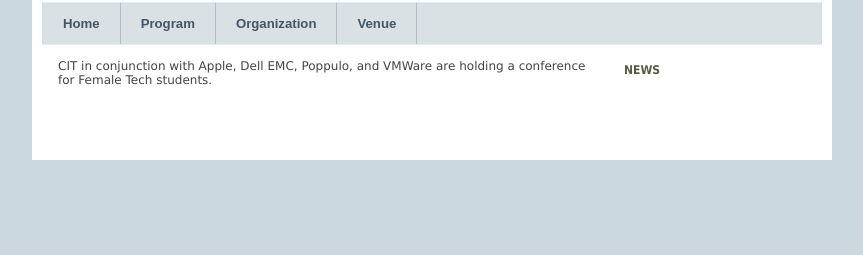
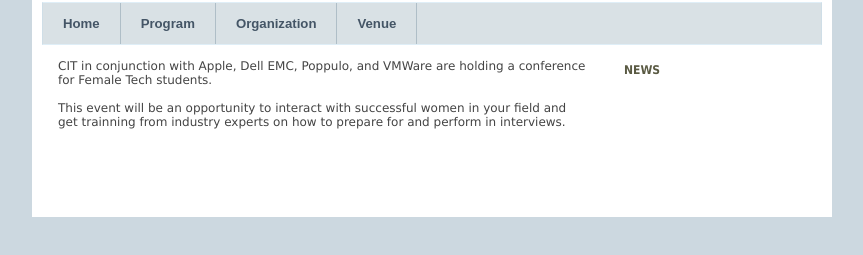
Before and after one commit to citadvance/citadvance.github.io, a plain HTML site: page index.html in a window 1280 px wide. Shown: the part 213-468 px from the top of the page, without its empty margins (208-1071 px from the left). Drawn offline with Linux system fonts and the light colour scheme.

Commit message:
Update index.html

```diff
--- a/index.html
+++ b/index.html
@@ -48,6 +48,7 @@
 		<div class="content">
 
 			<p>CIT in conjunction with Apple, Dell EMC, Poppulo, and VMWare are holding a conference for Female Tech students. </p>
+			<p>This event will be an opportunity to interact with successful women in your field and get trainning from industry experts on how to prepare for and perform in interviews.<p>
 
 
 
```
